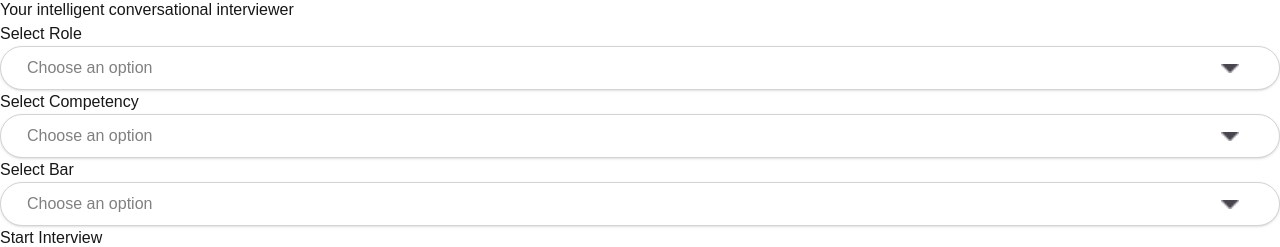
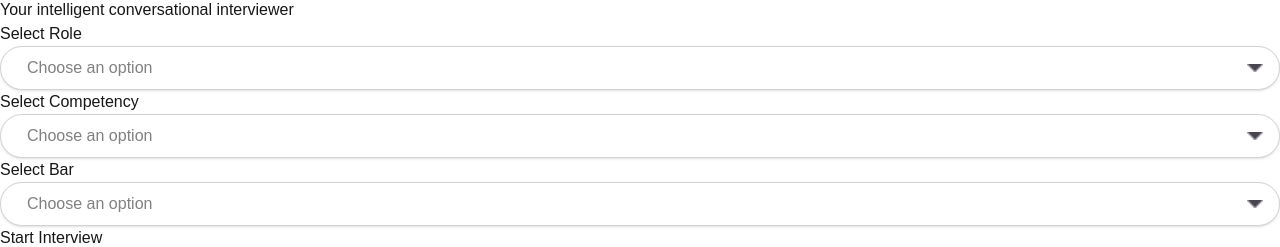
Before and after one commit to trcodeers/noha-landing-page, a Next.js app: page /interview in a window 1280 px wide. Shown: the part 652-899 px from the top of the page. Built offline with nearby package versions, Linux system fonts and the light colour scheme.

Commit message:
fix: adjust padding in CustomDropdown for improved layout consistency

```diff
--- a/src/components/DropDownInput.tsx
+++ b/src/components/DropDownInput.tsx
@@ -27,14 +27,14 @@ const CustomDropdown: React.FC<DropdownProps> = ({ id, name, options, label, pla
           borderRadius: '9999px',
           border: '1px solid #d3d3d3',
           paddingLeft: '1rem',
-          paddingRight: '2.5rem',
+          paddingRight: '1rem',
           boxShadow: '0 1px 3px 0 rgb(0 0 0 / 0.1), 0 1px 2px -1px rgb(0 0 0 / 0.1)',
           height: '2.75rem', // Adjust height to match your original select
         }),
         indicatorSeparator: (styles: any) => ({ display: 'none' }),
         dropdownIndicator: (styles: any) => ({
           ...styles,
-          paddingRight: '10px',
+        //   paddingRight: '5px',
           color: '#808080',
           svg: {
             display: 'none',
```
